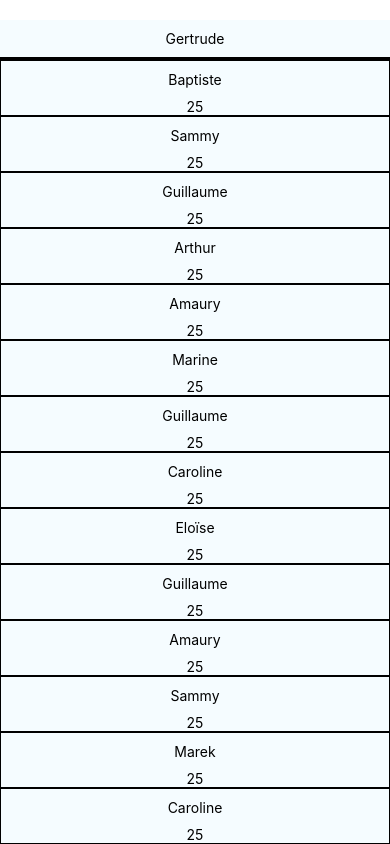
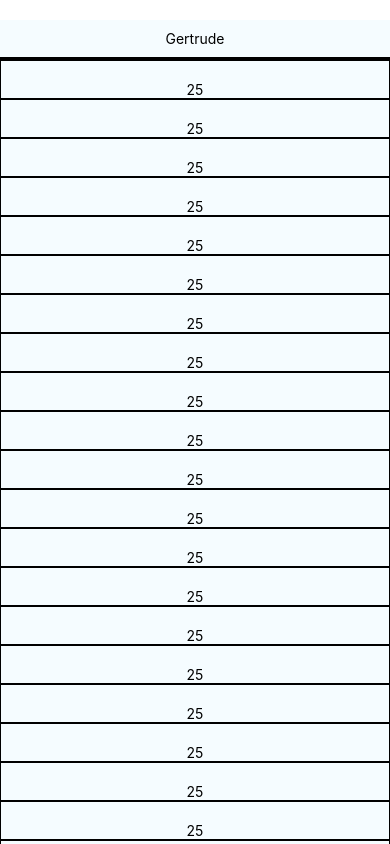
Before and after one commit to taboulot/GrandMother-TsParis, a React Native app: screen / in a window 390 px wide. Built offline with nearby package versions, Linux system fonts and the light colour scheme.

Commit message:
Hoc with error

```diff
--- a/src/withName.tsx
+++ b/src/withName.tsx
@@ -2,7 +2,7 @@ import React, { PureComponent, ComponentType } from "react";
 import getName from "./names";
 
 interface InjectedProps {
-  name: string;
+  namee: string;
 }
 
 type HocProps<P> = Omit<P, keyof InjectedProps>;
@@ -12,7 +12,7 @@ const withName = <P extends object>(
 ): ComponentType<HocProps<P>> => {
   class ComponentWithName extends PureComponent<HocProps<P>> {
     render() {
-      return <Component {...this.props as P} name={getName()} />;
+      return <Component {...this.props as P} namee={getName()} />;
     }
   }
   return ComponentWithName;
```
